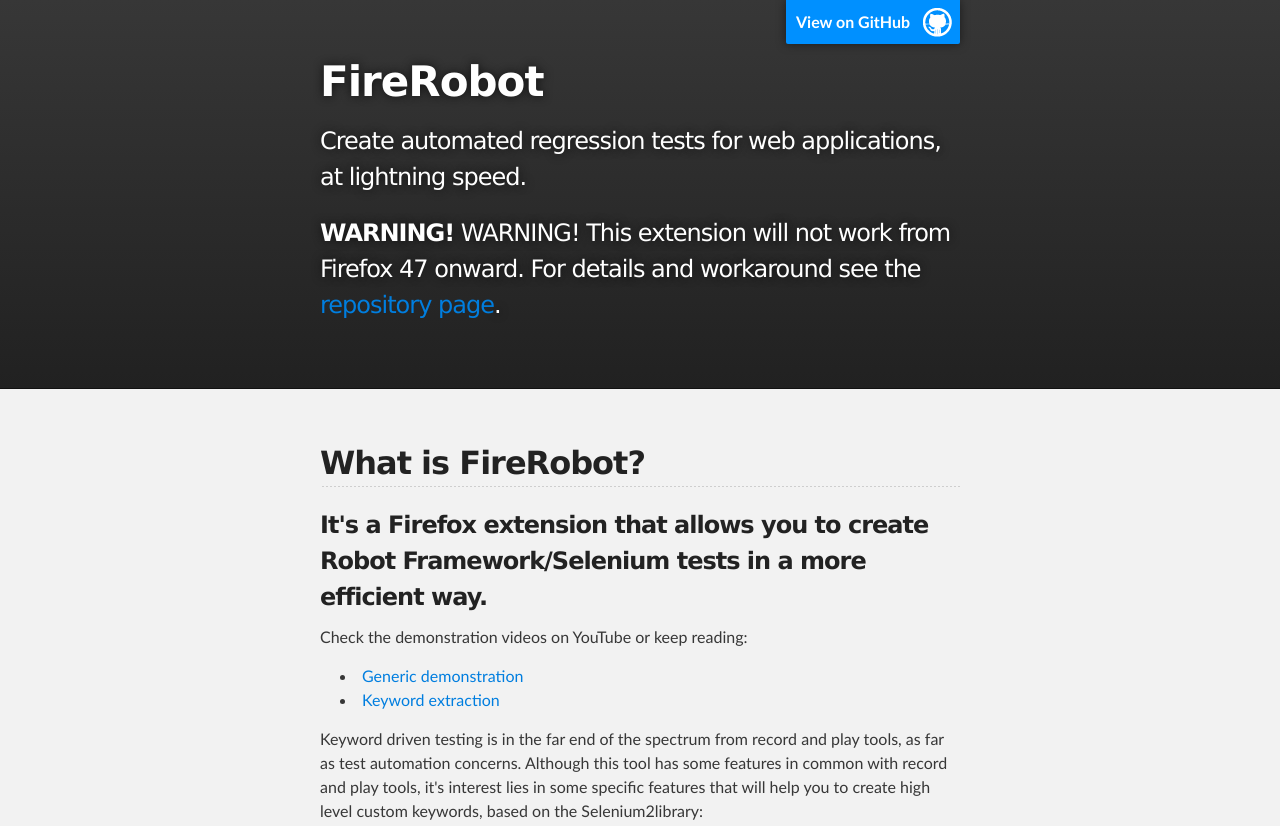
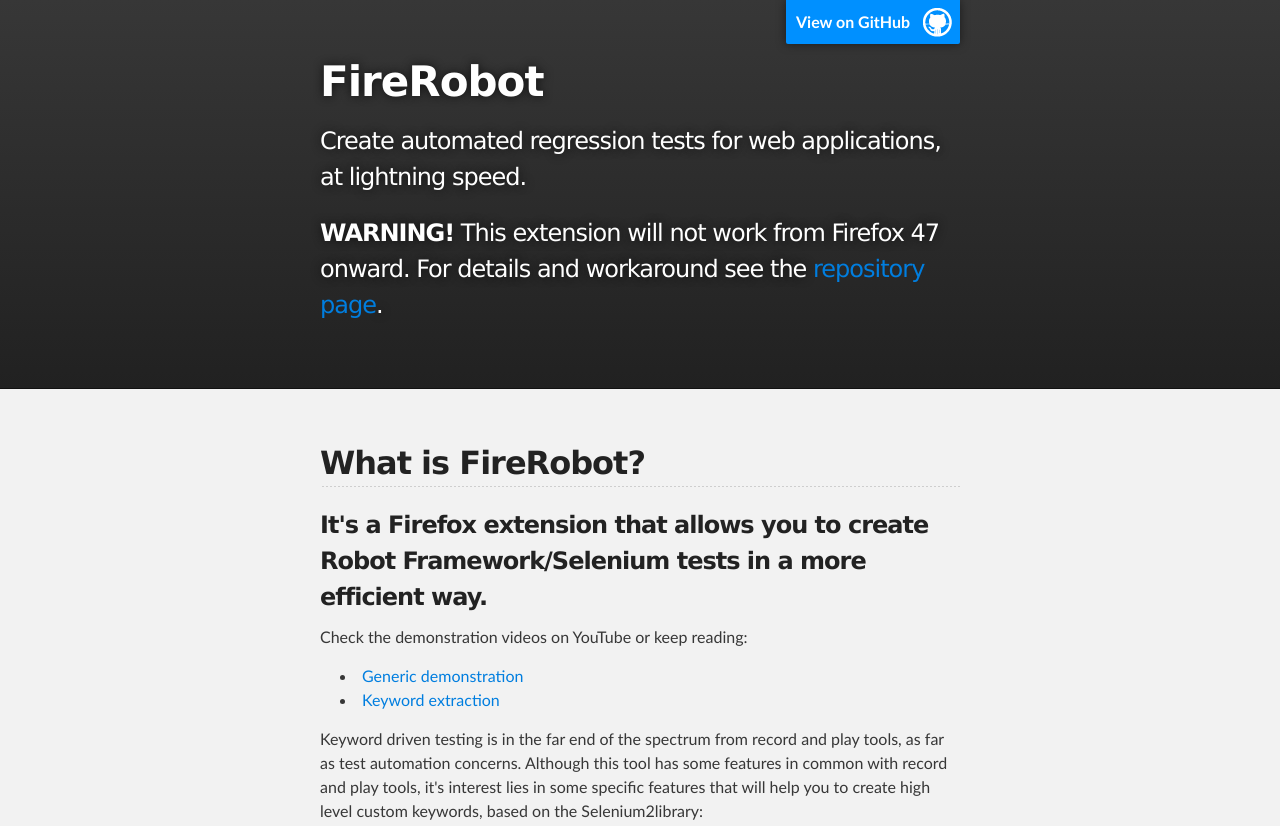
Before and after one commit to joao-carloto/FireRobot, a plain HTML site: page index.html in a window 1280 px wide. Shown: the top 826 px of the page. Drawn offline with Linux system fonts and the light colour scheme.

Commit message:
Update index.html

```diff
--- a/index.html
+++ b/index.html
@@ -14,7 +14,7 @@
             <a id="forkme_banner" href="https://github.com/joao-carloto/FireRobot">View on GitHub</a>
             <h1 id="project_title">FireRobot</h1>
             <h2 id="project_tagline">Create automated regression tests for web applications, at lightning speed.</h2>
-            <h2 id="project_tagline"><strong>WARNING!</strong> WARNING! This extension will not work from Firefox 47 onward. For details and workaround see the <a href='https://github.com/joao-carloto/FireRobot' target='_blank'>repository page</a>.
+            <h2 id="project_tagline"><strong>WARNING!</strong> This extension will not work from Firefox 47 onward. For details and workaround see the <a href='https://github.com/joao-carloto/FireRobot' target='_blank'>repository page</a>.
             </p>
             <!--section id="downloads">
                <a class="zip_download_link" href="https://github.com/joao-carloto/FireRobot/zipball/master">Download this project as a .zip file</a>
```
